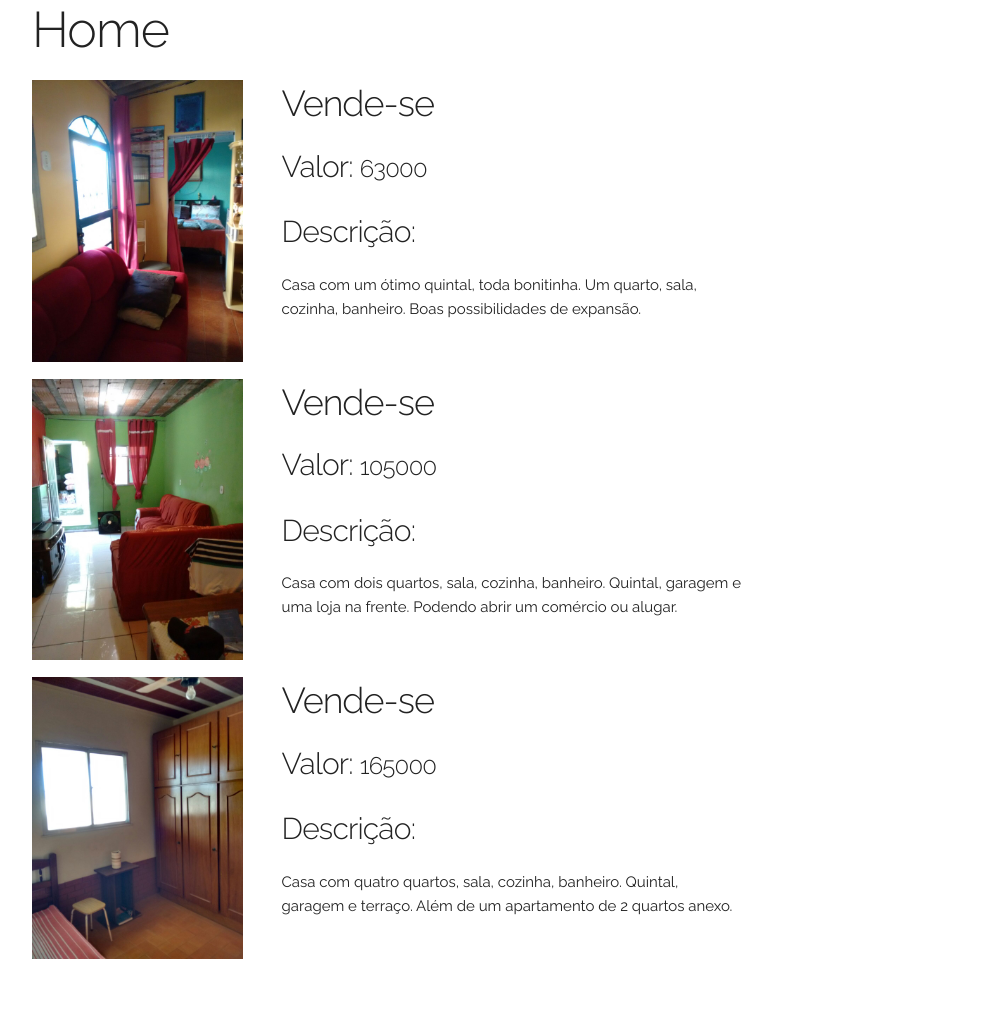
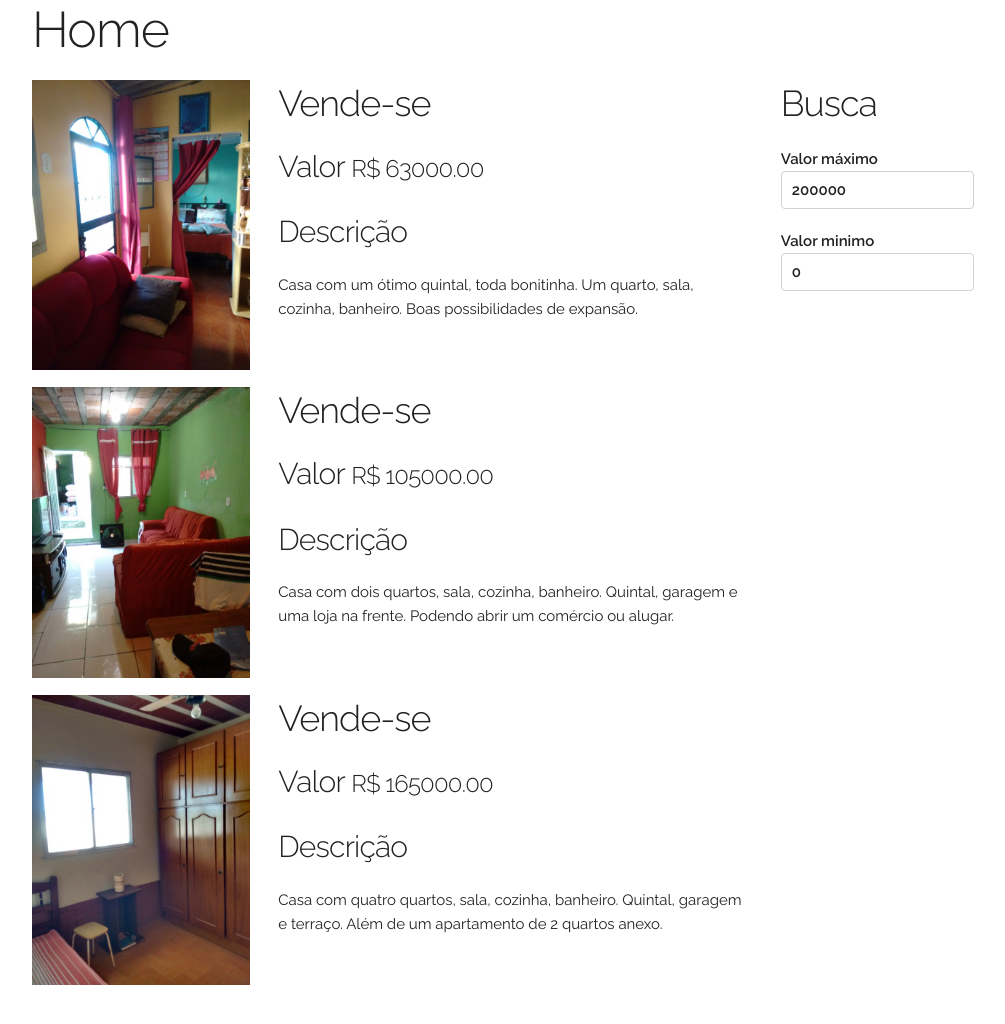
Before and after one commit to robertgeb/ElianeImoveis, a plain HTML site: page index.html in a window 1280 px wide. Shown: the whole page, without its empty margins (128-1133 px from the left). Before the commit the page ends 991 px from the top, so only its background shows below. Drawn offline with Linux system fonts and the light colour scheme.

Commit message:
busca valores

```diff
--- a/app/controllers/ImoveisListaController.js
+++ b/app/controllers/ImoveisListaController.js
@@ -7,6 +7,8 @@
 
   function ImoveisListaController($scope, Imoveis) {
     $scope.imoveis = [];
+    $scope.valorMax = 200000;
+    $scope.valorMin = 0;
     var promise = Imoveis.getImoveis();
     promise.then(function(data) {
       $scope.imoveis = data.data;
--- a/app/view/index.html
+++ b/app/view/index.html
@@ -1,21 +1,26 @@
 <h1>Home</h1>
-<div id="listaImoveis" ng-controller="ImoveisListaController">
-  <ul>
-    <li class="row imovelItem" ng-repeat="imov in imoveis">
-      <div class="three columns">
+<div id="listaImoveis" class="row" ng-controller="ImoveisListaController">
+  <ul class="nine columns">
+    <li class="row imovelItem" ng-repeat="imov in imoveis" ng-if="imov.valor < valorMax && imov.valor > valorMin">
+      <div class="four columns">
         <img class="u-max-full-width" src="app/data/{{(imov.id < 10? '0' + imov.id: imov.id)}}/{{imov.images[0]}}.jpg"/>
       </div>
-      <div class="six columns">
+      <div class="eight columns">
         <h3>{{(imov.intencao === 'venda')? "Vende-se" : "Aluga-se"}}</h3>
-        <h4>Valor: <small>{{imov.valor}}</small> </h4>
+        <h4>Valor <small>R$ {{imov.valor}}.00</small> </h4>
         <p>
 
         </p>
-        <h4>Descrição: </h4>
+        <h4>Descrição </h4>
         <p>
           {{imov.desc}}
         </p>
       </div>
     </li>
   </ul>
+  <div class="three columns">
+    <h3>Busca</h3>
+    <label for="valorMax"> Valor máximo <input id="valorMax" type="text" name="valorMax" value="" ng-model=valorMax></label>
+    <label for="valorMin"> Valor minimo <input id="valorMin" type="text" name="valorMin" value="" ng-model=valorMin></label>
+  </div>
 </div>
```
